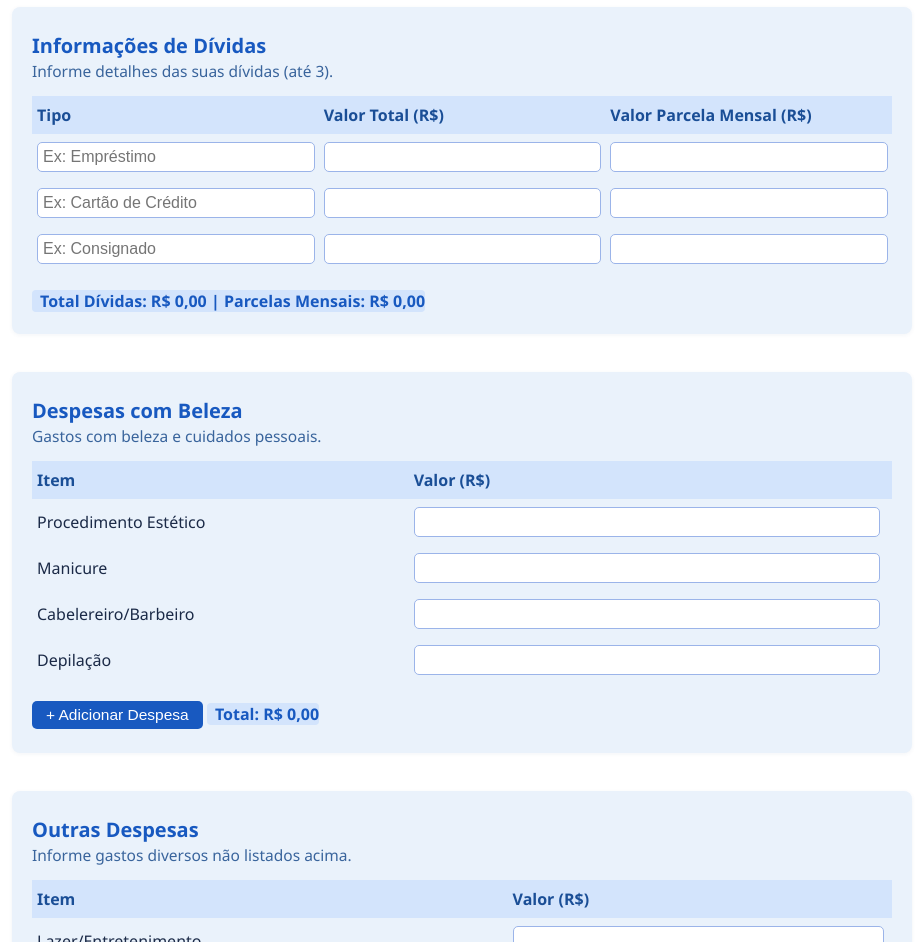
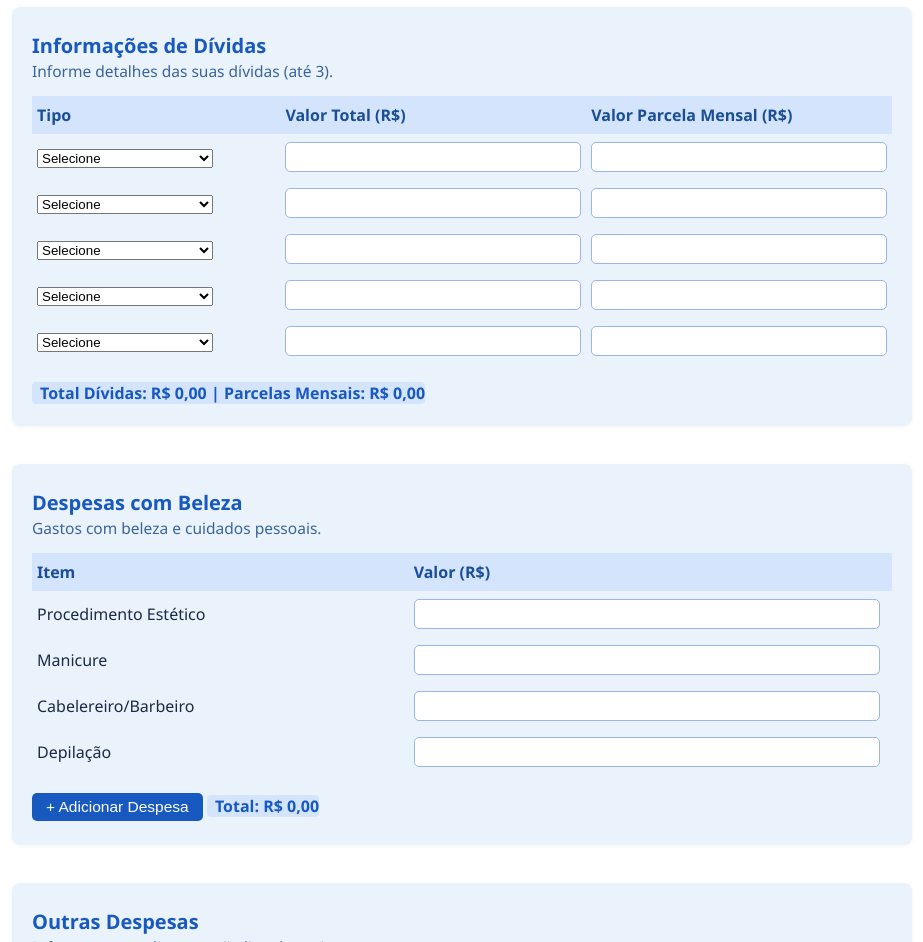
Before and after one commit to omaodevaka/diagnostico-financeiro, a plain HTML site: page index.html in a window 1280 px wide. Shown: the part 5620-6562 px from the top of the page, without its empty margins (178-1101 px from the left). Drawn offline with nearby package versions, Linux system fonts and the light colour scheme.

Commit message:
Update index.html

```diff
--- a/index.html
+++ b/index.html
@@ -423,24 +423,83 @@
         <table>
           <tr><th>Tipo</th><th>Valor Total (R$)</th><th>Valor Parcela Mensal (R$)</th></tr>
           <tr>
-            <td><input name="divida_tipo_1" type="text" placeholder="Ex: Empréstimo"></td>
+            <td>
+              <select name="divida_tipo_1">
+                <option value="">Selecione</option>
+                <option>Cartão de Crédito</option>
+                <option>Consignado</option>
+                <option>Empréstimo Bancário</option>
+                <option>Financiamento Imobiliário</option>
+                <option>Financiamento de Veículo</option>
+                <option>Outro</option>
+              </select>
+            </td>
             <td><input name="divida_valor_total_1" type="number" min="0" step="0.01" class="valor-input" oninput="updateTotalDividas()" ></td>
             <td><input name="divida_parcela_1" type="number" min="0" step="0.01" class="valor-input" oninput="updateTotalDividas()" ></td>
           </tr>
           <tr>
-            <td><input name="divida_tipo_2" type="text" placeholder="Ex: Cartão de Crédito"></td>
+            <td>
+              <select name="divida_tipo_2">
+                <option value="">Selecione</option>
+                <option>Cartão de Crédito</option>
+                <option>Consignado</option>
+                <option>Empréstimo Bancário</option>
+                <option>Financiamento Imobiliário</option>
+                <option>Financiamento de Veículo</option>
+                <option>Outro</option>
+              </select>
+            </td>
             <td><input name="divida_valor_total_2" type="number" min="0" step="0.01" class="valor-input" oninput="updateTotalDividas()" ></td>
             <td><input name="divida_parcela_2" type="number" min="0" step="0.01" class="valor-input" oninput="updateTotalDividas()" ></td>
           </tr>
           <tr>
-            <td><input name="divida_tipo_3" type="text" placeholder="Ex: Consignado"></td>
+            <td>
+              <select name="divida_tipo_3">
+                <option value="">Selecione</option>
+                <option>Cartão de Crédito</option>
+                <option>Consignado</option>
+                <option>Empréstimo Bancário</option>
+                <option>Financiamento Imobiliário</option>
+                <option>Financiamento de Veículo</option>
+                <option>Outro</option>
+              </select>
+            </td>
             <td><input name="divida_valor_total_3" type="number" min="0" step="0.01" class="valor-input" oninput="updateTotalDividas()" ></td>
             <td><input name="divida_parcela_3" type="number" min="0" step="0.01" class="valor-input" oninput="updateTotalDividas()" ></td>
+          </tr>
+          <tr>
+            <td>
+              <select name="divida_tipo_4">
+                <option value="">Selecione</option>
+                <option>Cartão de Crédito</option>
+                <option>Consignado</option>
+                <option>Empréstimo Bancário</option>
+                <option>Financiamento Imobiliário</option>
+                <option>Financiamento de Veículo</option>
+                <option>Outro</option>
+              </select>
+            </td>
+            <td><input name="divida_valor_total_4" type="number" min="0" step="0.01" class="valor-input" oninput="updateTotalDividas()" ></td>
+            <td><input name="divida_parcela_4" type="number" min="0" step="0.01" class="valor-input" oninput="updateTotalDividas()" ></td>
+          </tr>
+          <tr>
+            <td>
+              <select name="divida_tipo_5">
+                <option value="">Selecione</option>
+                <option>Cartão de Crédito</option>
+                <option>Consignado</option>
+                <option>Empréstimo Bancário</option>
+                <option>Financiamento Imobiliário</option>
+                <option>Financiamento de Veículo</option>
+                <option>Outro</option>
+              </select>
+            </td>
+            <td><input name="divida_valor_total_5" type="number" min="0" step="0.01" class="valor-input" oninput="updateTotalDividas()" ></td>
+            <td><input name="divida_parcela_5" type="number" min="0" step="0.01" class="valor-input" oninput="updateTotalDividas()" ></td>
           </tr>
         </table>
         <div class="total-row">Total Dívidas: R$ <span id="total-dividas">0,00</span> | Parcelas Mensais: R$ <span id="total-dividas-parcelas">0,00</span></div>
       </div>
-
       <!-- Despesas com Beleza -->
       <div class="block" id="bloco-beleza">
         <div class="block-title">Despesas com Beleza</div>
```
